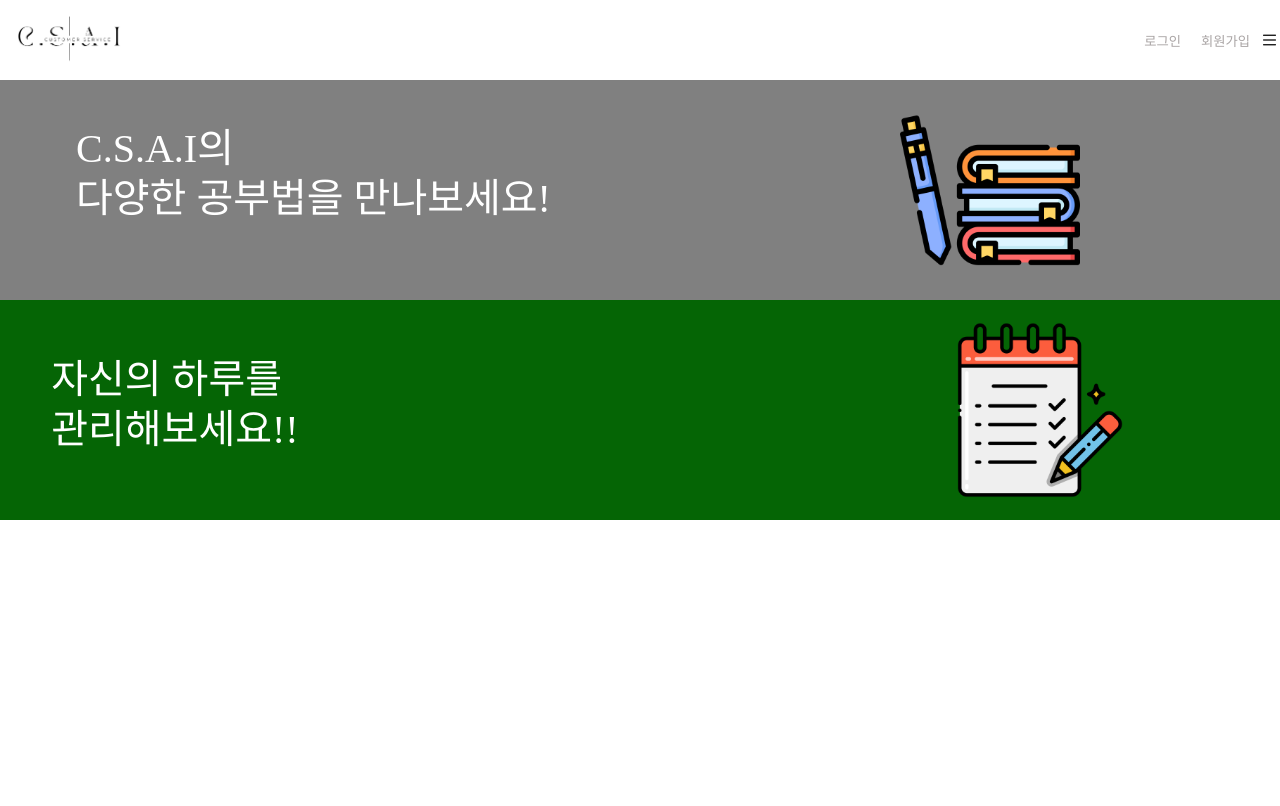
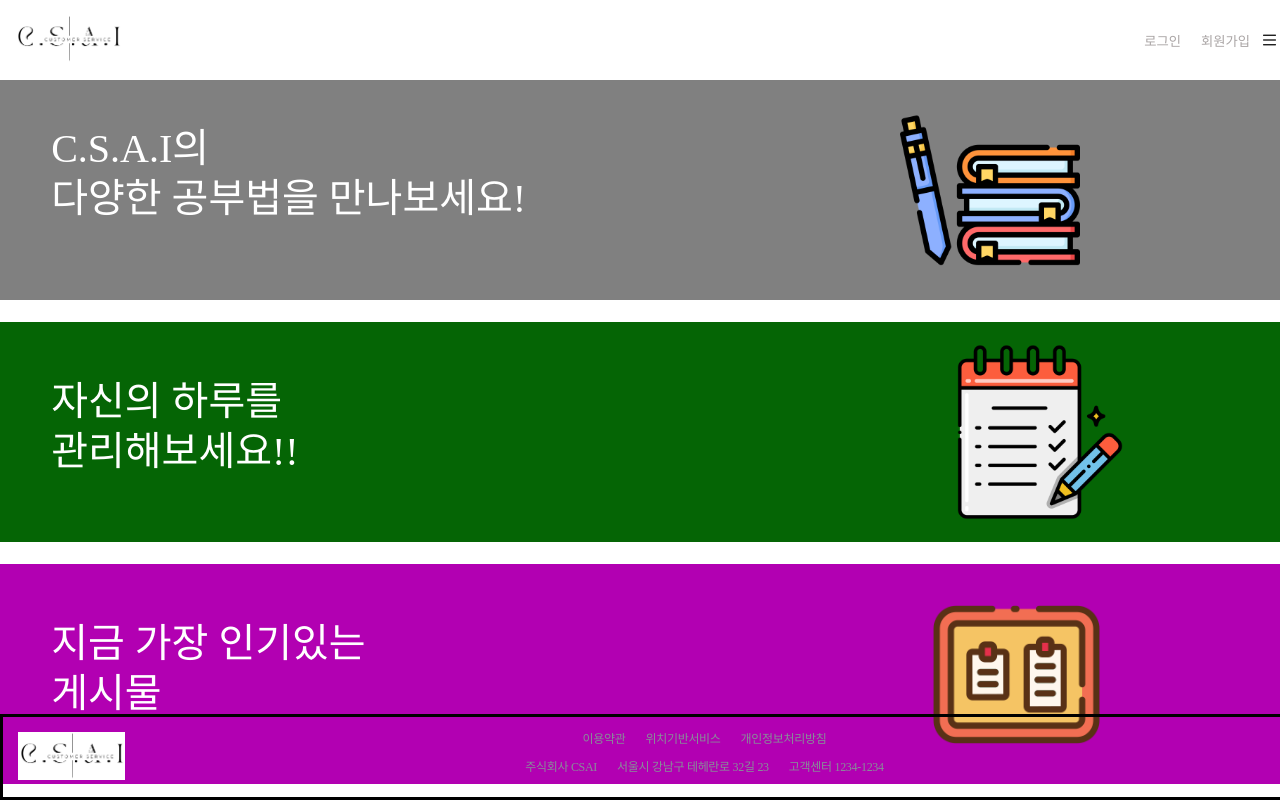
Before and after one commit to C-S-A-I-CommentScribeAI/Spring-boot-CRUD, a React (Create React App) app in the folder frontend/: page / in a window 1280 px wide. Built offline with nearby package versions, Linux system fonts and the light colour scheme.

Commit message:
feat: 메인페이지 디자인 구현 완료

```diff
--- a/frontend/src/components/IntroduceBtn.jsx
+++ b/frontend/src/components/IntroduceBtn.jsx
@@ -25,7 +25,7 @@ function IntroduceBtn() {
         tabIndex="0"
         role="button"
       >
-        <div className="text-wrap">
+        <div className="intro-textwrap">
           <h className="title1">C.S.A.I의</h>
           <h className="title2">다양한 공부법을 만나보세요!</h>
         </div>
--- a/frontend/src/pages/MainPage.jsx
+++ b/frontend/src/pages/MainPage.jsx
@@ -3,6 +3,8 @@ import '../styles/pages/Main.css';
 import Header from '../components/Header';
 import IntroduceBtn from '../components/IntroduceBtn';
 import TodoBtn from '../components/TodoBtn';
+import FreeBtn from '../components/FreeBtn';
+import FootBar from '../components/FootBar';
 
 function MainPage() {
   return (
@@ -13,7 +15,9 @@ function MainPage() {
           <div className="movetopage-wrap">
             <IntroduceBtn />
             <TodoBtn />
+            <FreeBtn />
           </div>
+          <FootBar />
         </div>
       </div>
     </div>
--- a/frontend/src/styles/components/FootBar.css
+++ b/frontend/src/styles/components/FootBar.css
@@ -3,9 +3,12 @@
   justify-content: space-between; /* 컴포넌트들이 양 끝까지 이동 */
   align-items: center;
   flex-wrap: wrap;
+  width: 90rem;
 
   position: fixed;
   bottom: 0;
+
+  border: 3px solid black;
 
   @media screen and (max-width: 1000px) {
     display: flex;
@@ -24,9 +27,10 @@
 }
 
 .logo-icon {
-  margin-bottom: 17px; /* 로고 위쪽 마진을 추가하여 로고를 아래로 내립니다. */
   display: flex; /* 로고 아이콘을 수평 정렬하기 위해 flex 컨테이너로 설정합니다. */
   justify-content: space-between; /* 로고와 다른 요소 사이에 여백을 추가합니다. */
+
+  margin-bottom: 17px; /* 로고 위쪽 마진을 추가하여 로고를 아래로 내립니다. */
   font-size: 15px;
 }
 
@@ -80,7 +84,7 @@
   margin-top: 15px; /* 로고 위쪽 마진을 추가하여 로고를 아래로 내립니다. */
   display: flex; /* 로고 아이콘을 수평 정렬하기 위해 flex 컨테이너로 설정합니다. */
   justify-content: space-between; /* 로고와 다른 요소 사이에 여백을 추가합니다. */
-  transform: translateX(-40px);
+  transform: translateX(-10px);
 }
 
 .social-icon {
--- a/frontend/src/styles/components/FreeBtn.css
+++ b/frontend/src/styles/components/FreeBtn.css
@@ -6,6 +6,8 @@
   position: relative;
   max-width: 1440px;
   height: 220px;
+  flex-shrink: 0;
+  margin-bottom: 22px;
 
   cursor: pointer;
   background: rgb(178, 0, 178);
--- a/frontend/src/styles/components/Header.css
+++ b/frontend/src/styles/components/Header.css
@@ -14,6 +14,7 @@
   display: flex;
   align-items: center;
 }
+
 .login-btn {
   margin: 10px;
   font-family: DM Serif Display;
--- a/frontend/src/styles/components/IntroduceBtn.css
+++ b/frontend/src/styles/components/IntroduceBtn.css
@@ -2,10 +2,12 @@
   display: flex;
   justify-content: flex-end;
   align-items: center;
+
   position: relative;
   max-width: 1440px;
   height: 220px;
   flex-shrink: 0;
+  margin-bottom: 22px;
 
   cursor: pointer;
   background: gray;
@@ -19,14 +21,14 @@
   display: none;
 }
 
-.text-wrap {
+.intro-textwrap {
   display: flex;
   flex-direction: column;
   position: absolute;
   height: auto;
 
   top: 20%;
-  left: -15%;
+  left: 4%;
 }
 
 .title1,
--- a/frontend/src/styles/components/TodoBtn.css
+++ b/frontend/src/styles/components/TodoBtn.css
@@ -7,6 +7,7 @@
   max-width: 1440px;
   height: 220px;
   flex-shrink: 0;
+  margin-bottom: 22px;
 
   cursor: pointer;
   background: rgb(5, 101, 5);
--- a/frontend/src/styles/pages/Main.css
+++ b/frontend/src/styles/pages/Main.css
@@ -10,4 +10,6 @@
 }
 
 .movetopage-wrap {
+  display: flex;
+  flex-direction: column;
 }
```
